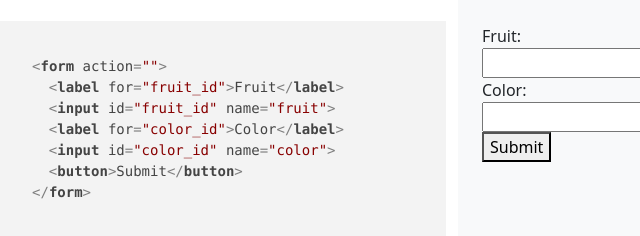
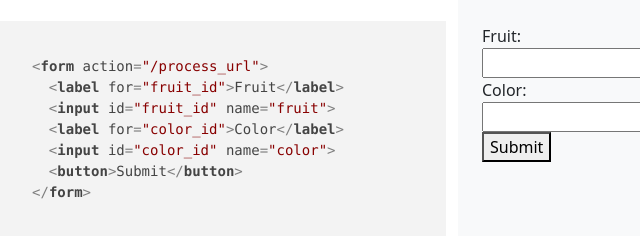
Before and after one commit to jelaniwoods-appdev/form-demo, a plain HTML site: page index.html in a window 1280 px wide. Shown: the full height of the page, 182-822 px from the left. Drawn offline with nearby package versions, Linux system fonts and the light colour scheme.

Commit message:
Add action to code block

```diff
--- a/index.html
+++ b/index.html
@@ -18,7 +18,7 @@
         <!-- TODO put HTML code here -->
         <pre>
             <code class="language-html">
-              &lt;form action=""&gt;
+              &lt;form action="/process_url"&gt;
                 &lt;label for="fruit_id"&gt;Fruit&lt;/label&gt;
                 &lt;input id="fruit_id" name="fruit"&gt;
                 &lt;label for="color_id"&gt;Color&lt;/label&gt;
```
